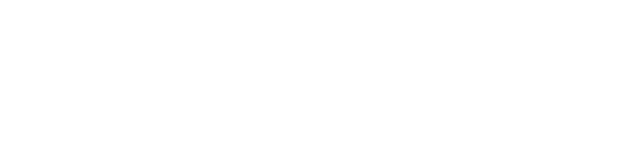
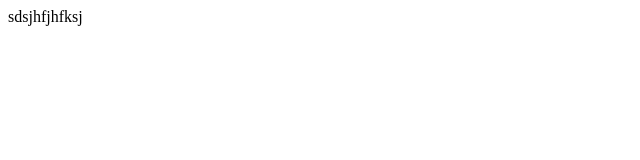
Before and after one commit to elmira-naghibi/gitLensExample, a plain HTML site: page index.html in a window 1280 px wide. Shown: the whole page, without its empty margins (0-640 px from the left). Drawn offline with Linux system fonts and the light colour scheme.

Commit message:
adding text

```diff
--- a/index.html
+++ b/index.html
@@ -6,5 +6,7 @@
     <meta name="viewport" content="width=device-width, initial-scale=1.0" />
     <title>Document</title>
   </head>
-  <body></body>
+  <body>
+    sdsjhfjhfksj
+  </body>
 </html>
```
